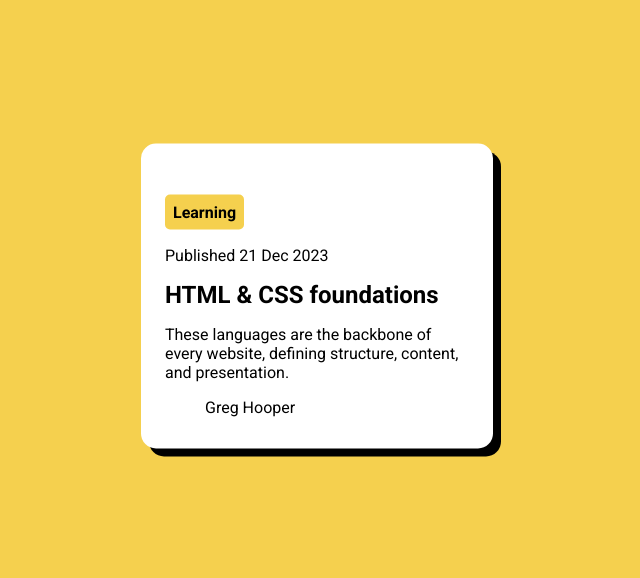
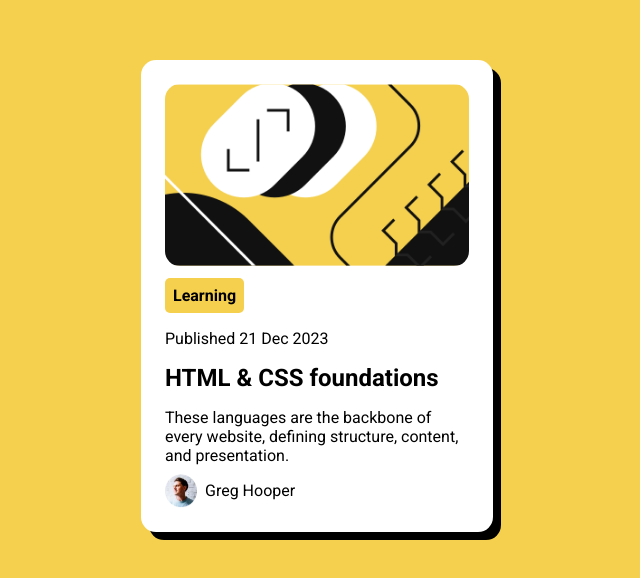
Before and after one commit to jNascimentoCW/blog-previw-card, a plain HTML site: page index.html in a window 1280 px wide. Shown: the part 104-682 px from the top of the page, without its empty margins (323-963 px from the left). Drawn offline with Linux system fonts and the light colour scheme; the site is published under a folder, as on GitHub Pages, so addresses that start at the root find nothing.

Commit message:
Update index.html

```diff
--- a/index.html
+++ b/index.html
@@ -19,7 +19,7 @@
   <body>
     <div class="container">
       <div class="container-img">
-        <img src="/assets/images/illustration-article.png" alt="" />
+        <img src="assets/images/illustration-article.png" alt="" />
       </div>
       <div class="container-text">
         <p>Learning</p>
@@ -30,7 +30,7 @@
           content, and presentation.
         </p>
         <div class="container-footer">
-          <img src="/assets/images/image-avatar.webp" alt="" />
+          <img src="assets/images/image-avatar.webp" alt="" />
           <p>Greg Hooper</p>
         </div>
       </div>
```
